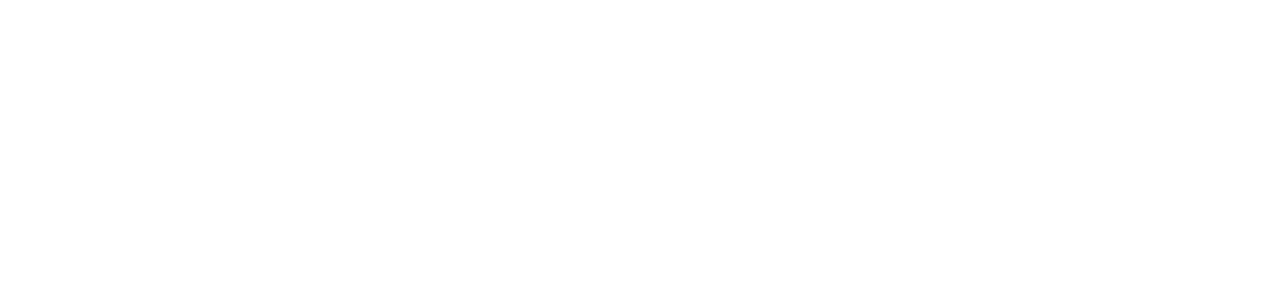
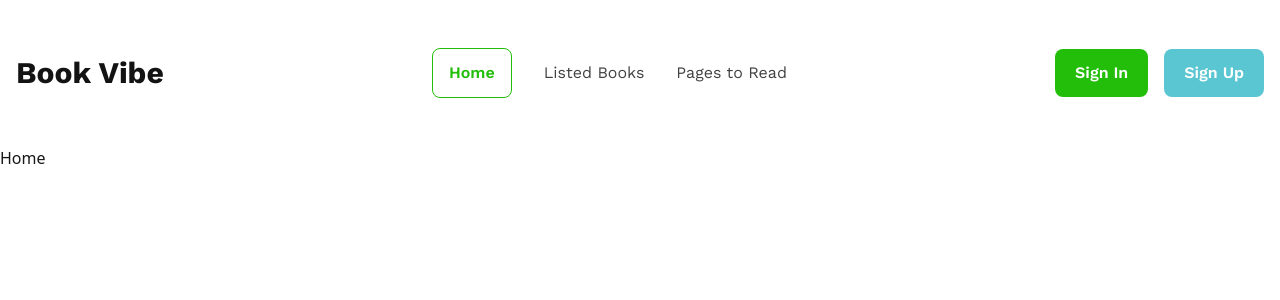
Before and after one commit to nowroz/boipoka-nowroz, a React (Vite) app: page / in a window 1280 px wide. Shown: the top 300 px of the page. Built offline with nearby package versions, Linux system fonts and the light colour scheme; a web font is replaced by a local one.

Commit message:
Add navbar, home page and set home page as index

```diff
--- /dev/null
+++ b/src/components/header/navbar/Navbar.jsx
@@ -0,0 +1,34 @@
+import NavigationLink from "./NavigationLink";
+
+const Navbar = () => {
+  return (
+    <nav className="container mx-auto my-12 px-4 ">
+      <section className="flex justify-between items-center">
+        <h3 className="font-work-sans text-3xl font-bold text-[#131313]">
+          Book Vibe
+        </h3>
+        <ul className="flex gap-8 items-center">
+          <NavigationLink path="/" innerText="Home"></NavigationLink>
+          <NavigationLink
+            path="/listed-books"
+            innerText="Listed Books"
+          ></NavigationLink>
+          <NavigationLink
+            path="/pages-to-read"
+            innerText="Pages to Read"
+          ></NavigationLink>
+        </ul>
+        <div className="flex items-center gap-4">
+          <button className="font-work-sans text-base font-semibold text-white bg-[#23BE0A] px-5 py-3 rounded-lg">
+            Sign In
+          </button>
+          <button className="font-work-sans text-base font-semibold text-white bg-[#59C6D2] px-5 py-3 rounded-lg">
+            Sign Up
+          </button>
+        </div>
+      </section>
+    </nav>
+  );
+};
+
+export default Navbar;
--- /dev/null
+++ b/src/components/header/navbar/NavigationLink.jsx
@@ -0,0 +1,22 @@
+import { NavLink } from "react-router";
+
+const NavigationLink = ({ path, innerText }) => {
+  return (
+    <li className="font-work-sans text-base">
+      <NavLink
+        className={({ isActive, isPending }) =>
+          isPending
+            ? "block font-normal text-[#13131333]"
+            : isActive
+              ? "block font-semibold text-[#23BE0A] border border-[#23BE0A] rounded-lg px-4 py-3"
+              : "block font-normal text-[#131313cc]"
+        }
+        to={path}
+      >
+        {innerText}
+      </NavLink>
+    </li>
+  );
+};
+
+export default NavigationLink;
--- /dev/null
+++ b/src/pages/home/Home.jsx
@@ -0,0 +1,9 @@
+const Home = () => {
+  return (
+    <section>
+      <h1>Home</h1>
+    </section>
+  );
+};
+
+export default Home;
--- a/src/pages/root/Root.jsx
+++ b/src/pages/root/Root.jsx
@@ -1,7 +1,15 @@
 import { Outlet } from "react-router";
+import Navbar from "../../components/header/navbar/Navbar";
 
 const Root = () => {
-  return <></>;
+  return (
+    <>
+      <header>
+        <Navbar></Navbar>
+      </header>
+      <Outlet></Outlet>
+    </>
+  );
 };
 
 export default Root;
--- a/src/routes/Routes.jsx
+++ b/src/routes/Routes.jsx
@@ -1,9 +1,15 @@
 import { createBrowserRouter } from "react-router";
 import Root from "../pages/root/Root";
 import ErrorPage from "../pages/errorPage/ErrorPage";
+import Home from "../pages/home/Home";
 
 const router = createBrowserRouter([
-  { path: "/", Component: Root, errorElement: <ErrorPage></ErrorPage> },
+  {
+    path: "/",
+    Component: Root,
+    errorElement: <ErrorPage></ErrorPage>,
+    children: [{ index: true, Component: Home }],
+  },
 ]);
 
 export default router;
```
